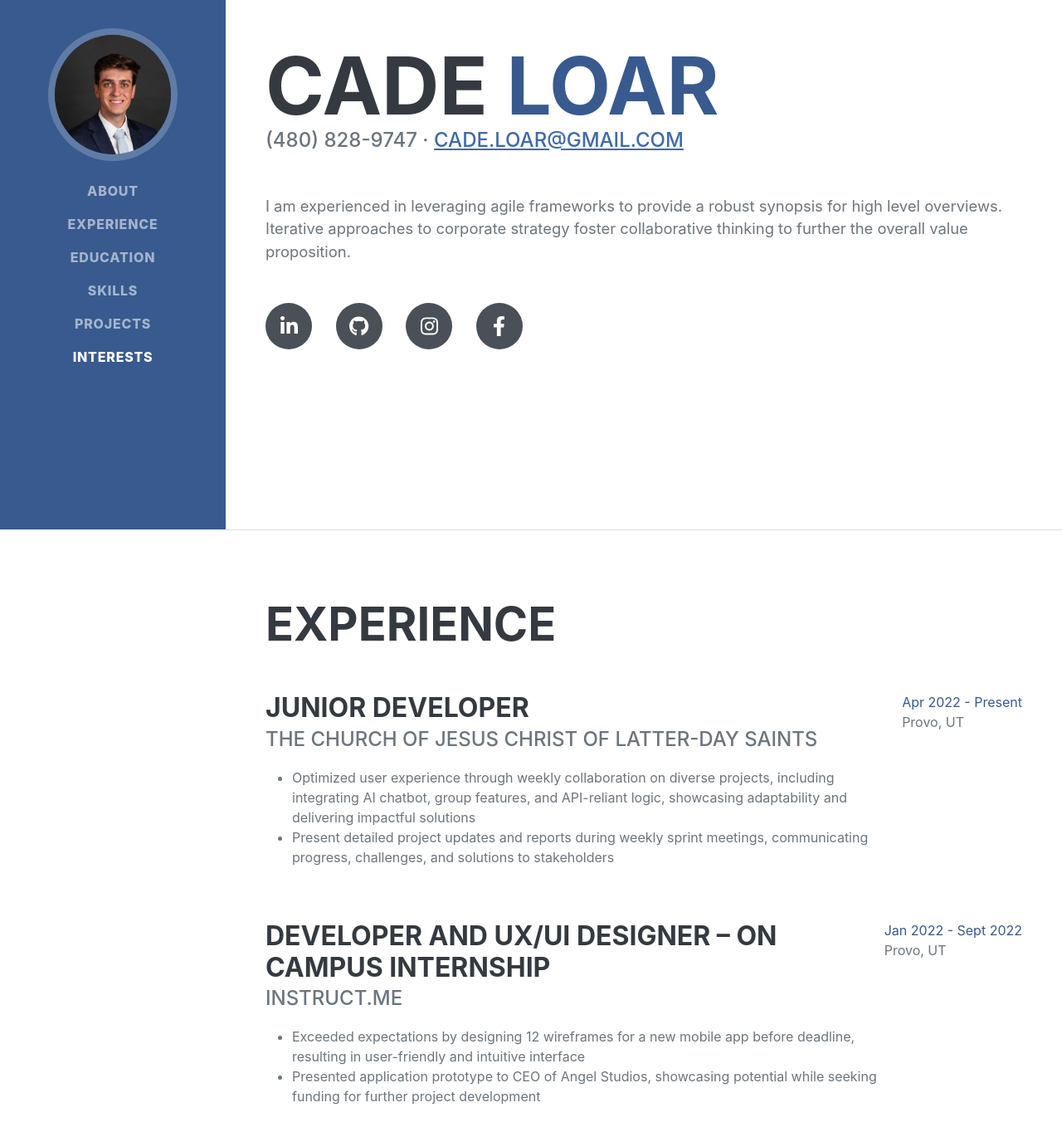
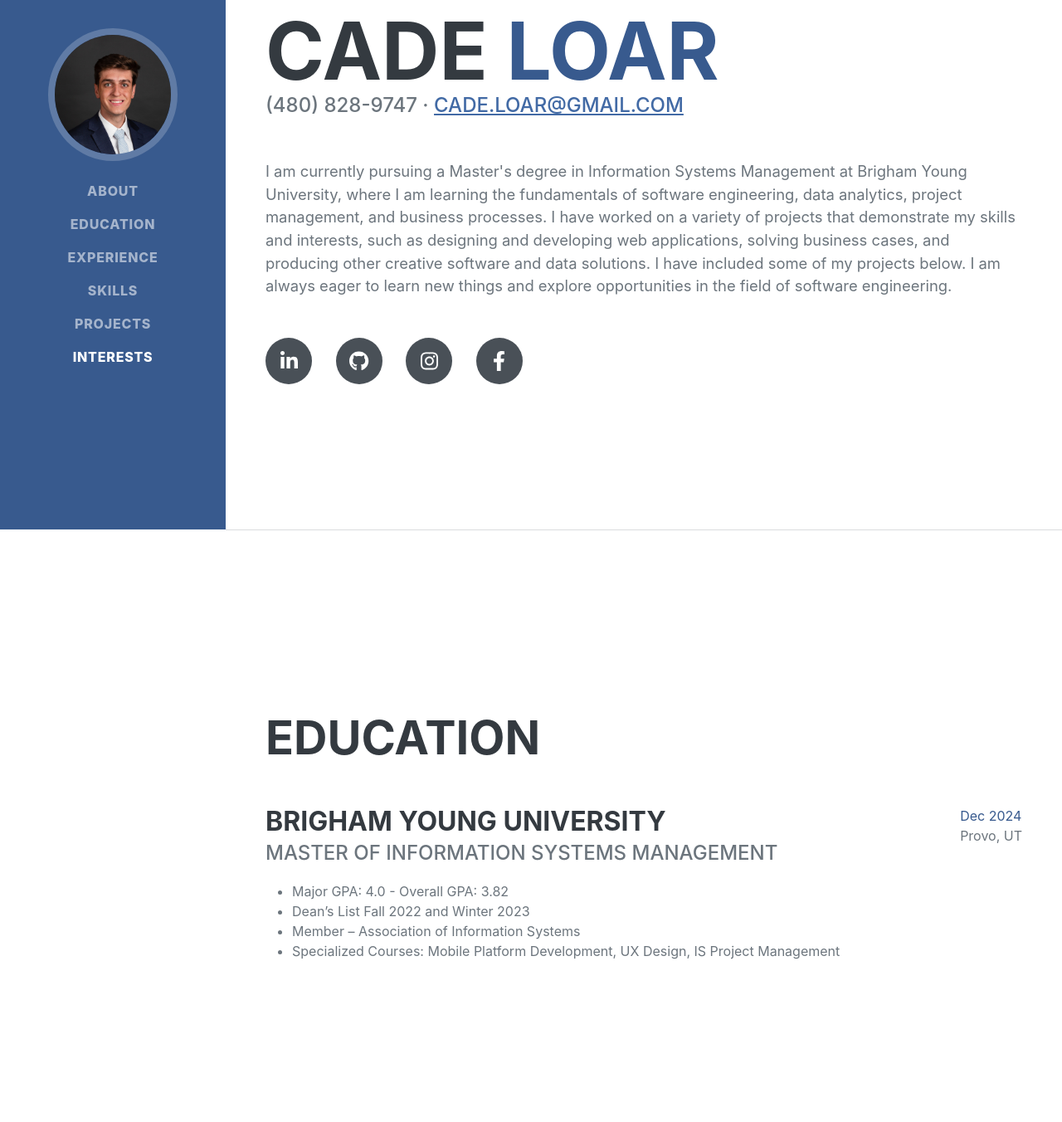
Before and after one commit to ctloar/CadeLoar-Portfolio, a plain HTML site: page index.html in a window 1280 px wide. Shown: the part 162-1514 px from the top of the page at 83% size. Drawn offline with nearby package versions, Linux system fonts and the light colour scheme; a web font is replaced by a local one.

Commit message:
Added resume to repo

```diff
--- a/index.html
+++ b/index.html
@@ -61,13 +61,13 @@
             <a class="nav-link js-scroll-trigger" href="#about">About</a>
           </li>
           <li class="nav-item">
-            <a class="nav-link js-scroll-trigger" href="#experience"
-              >Experience</a
+            <a class="nav-link js-scroll-trigger" href="#education"
+              >Education</a
             >
           </li>
           <li class="nav-item">
-            <a class="nav-link js-scroll-trigger" href="#education"
-              >Education</a
+            <a class="nav-link js-scroll-trigger" href="#experience"
+              >Experience</a
             >
           </li>
           <li class="nav-item">
@@ -96,12 +96,24 @@
           <div class="subheading mb-5">
             (480) 828-9747 ·
             <a href="mailto:cade.loar@gmail.com">cade.loar@gmail.com</a>
+            <!-- <a
+              class="btn btn-primary"
+              href="./pdf/Resume-CadeLoar-SoftwareEngineer.pdf"
+              download
+              >Download resume pdf</a
+            > -->
           </div>
           <p class="lead mb-5">
-            I am experienced in leveraging agile frameworks to provide a robust
-            synopsis for high level overviews. Iterative approaches to corporate
-            strategy foster collaborative thinking to further the overall value
-            proposition.
+            I am currently pursuing a Master's degree in Information Systems
+            Management at Brigham Young University, where I am learning the
+            fundamentals of software engineering, data analytics, project
+            management, and business processes. I have worked on a variety of
+            projects that demonstrate my skills and interests, such as designing
+            and developing web applications, solving business cases, and
+            producing other creative software and data solutions. I have
+            included some of my projects below. I am always eager to learn new
+            things and explore opportunities in the field of software
+            engineering.
           </p>
           <div class="social-icons">
             <a
@@ -128,6 +140,40 @@
               href="https://www.facebook.com/profile.php?id=100008464987321"
               ><i class="fab fa-facebook-f"></i
             ></a>
+          </div>
+        </div>
+      </section>
+      <hr class="m-0" />
+      <!--
+        Education
+    -->
+      <section class="resume-section" id="education">
+        <div class="resume-section-content">
+          <h2 class="mb-5">Education</h2>
+          <div
+            class="d-flex flex-column flex-md-row justify-content-between mb-5"
+          >
+            <div class="flex-grow-1">
+              <h3 class="mb-0">Brigham Young University</h3>
+              <div class="subheading mb-3">
+                Master of Information Systems Management
+              </div>
+              <!-- <div>Computer Science - Web Development Track</div> -->
+              <ul>
+                <li>Major GPA: 4.0 - Overall GPA: 3.82</li>
+                <li>Dean’s List Fall 2022 and Winter 2023</li>
+                <li>Member – Association of Information Systems</li>
+                <li>
+                  Specialized Courses: Mobile Platform Development, UX Design,
+                  IS Project Management
+                </li>
+              </ul>
+            </div>
+            <div class="flex-shrink-0">
+              <span class="text-primary">Dec 2024</span>
+              <br />
+              <span class="text-muted">Provo, UT</span>
+            </div>
           </div>
         </div>
       </section>
@@ -245,40 +291,6 @@
 
       <hr class="m-0" />
       <!--
-        Education
-    -->
-      <section class="resume-section" id="education">
-        <div class="resume-section-content">
-          <h2 class="mb-5">Education</h2>
-          <div
-            class="d-flex flex-column flex-md-row justify-content-between mb-5"
-          >
-            <div class="flex-grow-1">
-              <h3 class="mb-0">Brigham Young University</h3>
-              <div class="subheading mb-3">
-                Master of Information Systems Management
-              </div>
-              <!-- <div>Computer Science - Web Development Track</div> -->
-              <ul>
-                <li>Major GPA: 4.0 - Overall GPA: 3.82</li>
-                <li>Dean’s List Fall 2022 and Winter 2023</li>
-                <li>Member – Association of Information Systems</li>
-                <li>
-                  Specialized Courses: Mobile Platform Development, UX Design,
-                  IS Project Management
-                </li>
-              </ul>
-            </div>
-            <div class="flex-shrink-0">
-              <span class="text-primary">Dec 2024</span>
-              <br />
-              <span class="text-muted">Provo, UT</span>
-            </div>
-          </div>
-        </div>
-      </section>
-      <hr class="m-0" />
-      <!--
         Skills
     -->
       <section class="resume-section" id="skills">
```
Also changed, not shown: 1 other file.
